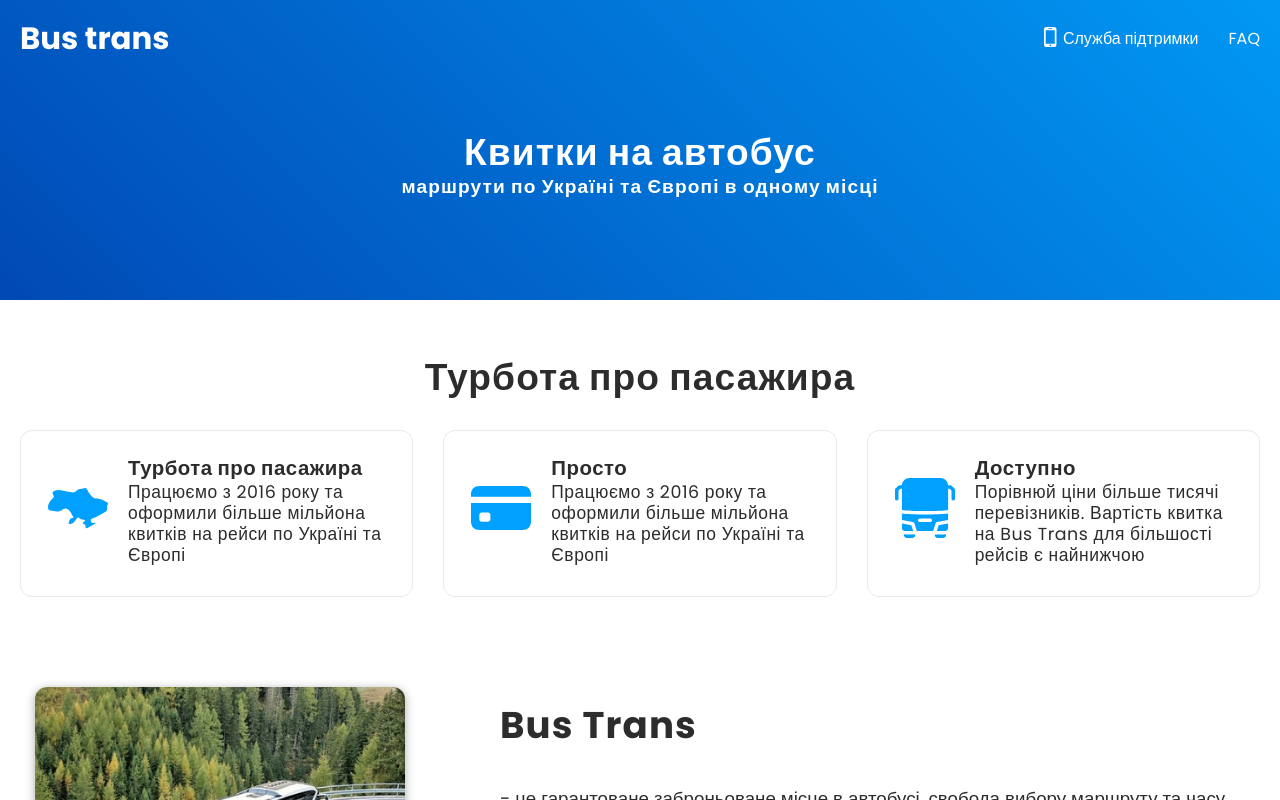
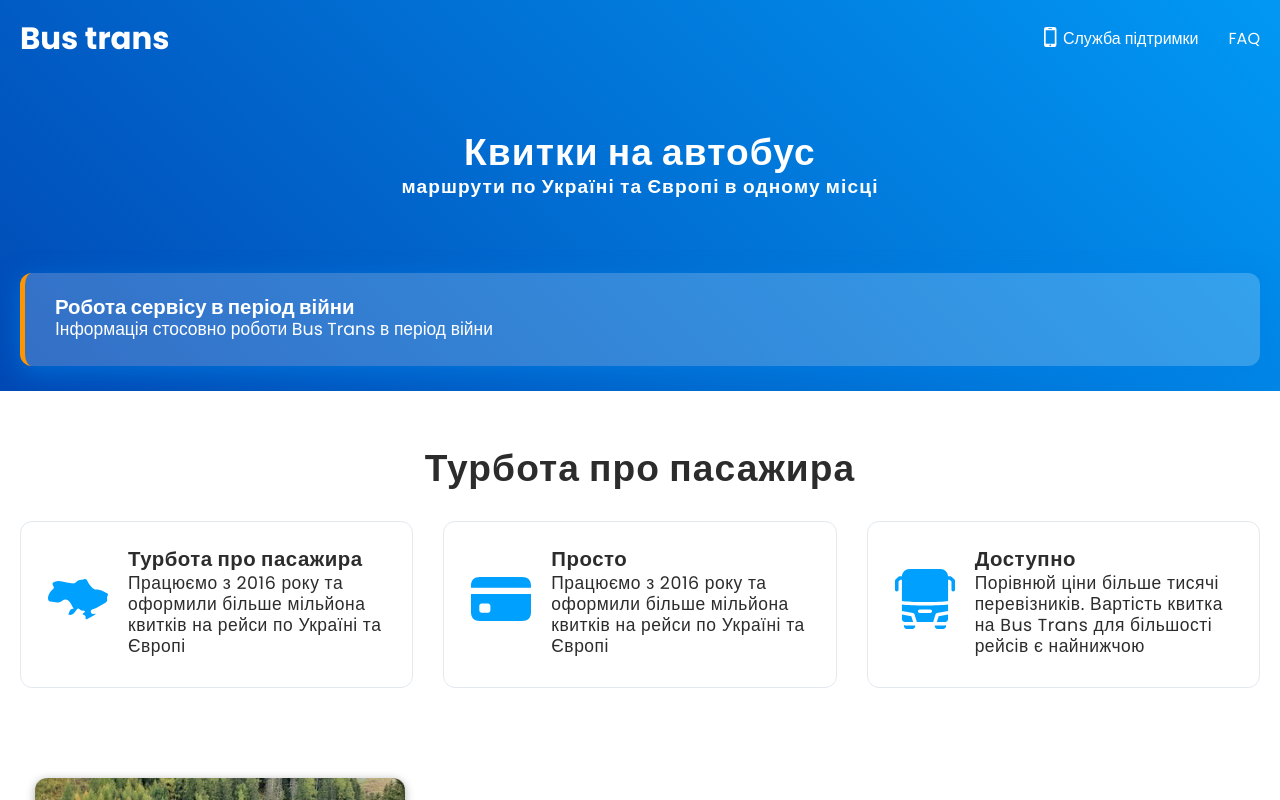
Before and after one commit to LVAndr/bus-transportation, a Vue app: page / in a window 1280 px wide. Shown: the top 800 px of the page. Built offline with nearby package versions, Linux system fonts and the light colour scheme.

Commit message:
add InformerCard.vue

```diff
--- a/src/assets/styles/common.scss
+++ b/src/assets/styles/common.scss
@@ -50,6 +50,7 @@
   cursor: pointer;
 }
 img{
+  user-select: none;
   width: 100%;
   object-fit: cover;
 }
--- a/src/assets/styles/variables.scss
+++ b/src/assets/styles/variables.scss
@@ -1,7 +1,9 @@
 $background-color-light: #fff;
+$background-color-light-opacity: rgba(255, 255, 255, 0.2);
 $background-linear-gradient: linear-gradient(225deg, #0198f4, #0149b5);
 $background-footer-top: #2e2e2e;
 $background-footer-bottom: #242424;
+$orange-color: #ff9500;
 
 $border-color: #e3e9ee;
 
@@ -16,7 +18,8 @@
 $card-color: #2c2c2c;
 $card-background: #0080e7;
 $card-box-shadow: 0 6px 25px 0 rgba(0, 128, 231, .62);
-$image-box-shadow: 0 2px 10px 0 rgba(117, 117, 117, 0.62);
+$card-border-radius: 12px;
+$light-box-shadow: 0 2px 10px 0 rgba(0, 0, 0, .32);
 $text-size: clamp(0.875rem, 0.357vw + 0.804rem, 1.125rem);
 $link-size: 16px;
 
--- a/src/components/DescriptionSection.vue
+++ b/src/components/DescriptionSection.vue
@@ -68,9 +68,6 @@
   &__hero-img>.img{
     img{
       width: 100%;
-      display: inline-block;
-      border-radius: 18px;
-      box-shadow: $image-box-shadow;
     }
   }
   &__text-content{
--- a/src/components/HeroSection.vue
+++ b/src/components/HeroSection.vue
@@ -1,5 +1,12 @@
 <script setup>
 
+import InformerCard from "./InformerCard.vue";
+import {ref} from "vue";
+
+const informerContent = ref({
+  title: 'Робота сервісу в період війни',
+  description: 'Інформація стосовно роботи Bus Trans в період війни'
+})
 </script>
 
 <template>
@@ -11,6 +18,7 @@
           <span class="hero__title-bottom" >маршрути по Україні та Європі в одному місці</span>
         </h1>
       </div>
+      <informer-card :informer-title="informerContent.title" :informer-description="informerContent.description"/>
     </div>
   </section>
 </template>
@@ -28,6 +36,7 @@
   }
   &__content{
     margin-top: 50px;
+    margin-bottom: 50px;
   }
   &__title{
     text-align: center;
--- /dev/null
+++ b/src/components/InformerCard.vue
@@ -0,0 +1,35 @@
+<script setup>
+const props = defineProps({
+  informerTitle: {
+    type: String
+  },
+  informerDescription: {
+    type: String
+  }
+})
+</script>
+
+<template>
+<div v-if="informerDescription || informerTitle" class="informer-card">
+<h3 class="informer-card__title">
+  {{informerTitle}}
+</h3>
+  <div class="informer-card__description">
+    {{informerDescription}}
+  </div>
+</div>
+</template>
+
+<style scoped lang="scss">
+@import "src/assets/styles/variables";
+.informer-card{
+  margin: 25px auto;
+  width: 100%;
+  padding: 22px 30px 26px;
+  border-radius: $card-border-radius;
+  border-left: 5px solid $orange-color;
+  background-color: $background-color-light-opacity;
+  box-shadow: $card-box-shadow;
+  cursor: pointer;
+}
+</style>
--- a/src/components/SetPicture.vue
+++ b/src/components/SetPicture.vue
@@ -35,6 +35,6 @@
   width: 100%;
   display: inline-block;
   border-radius: 12px;
-  box-shadow: $image-box-shadow;
+  box-shadow: $light-box-shadow;
 }
 </style>
```
